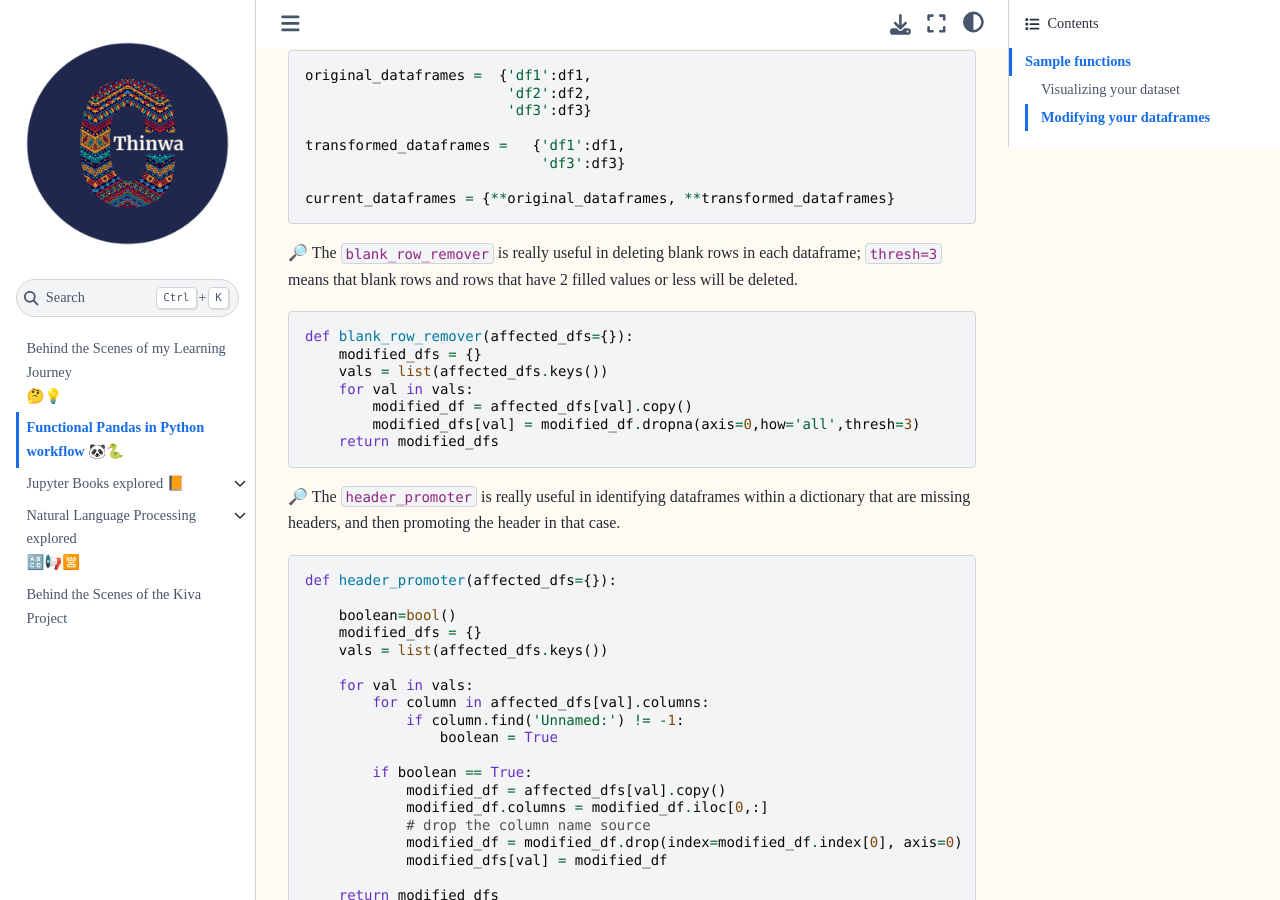
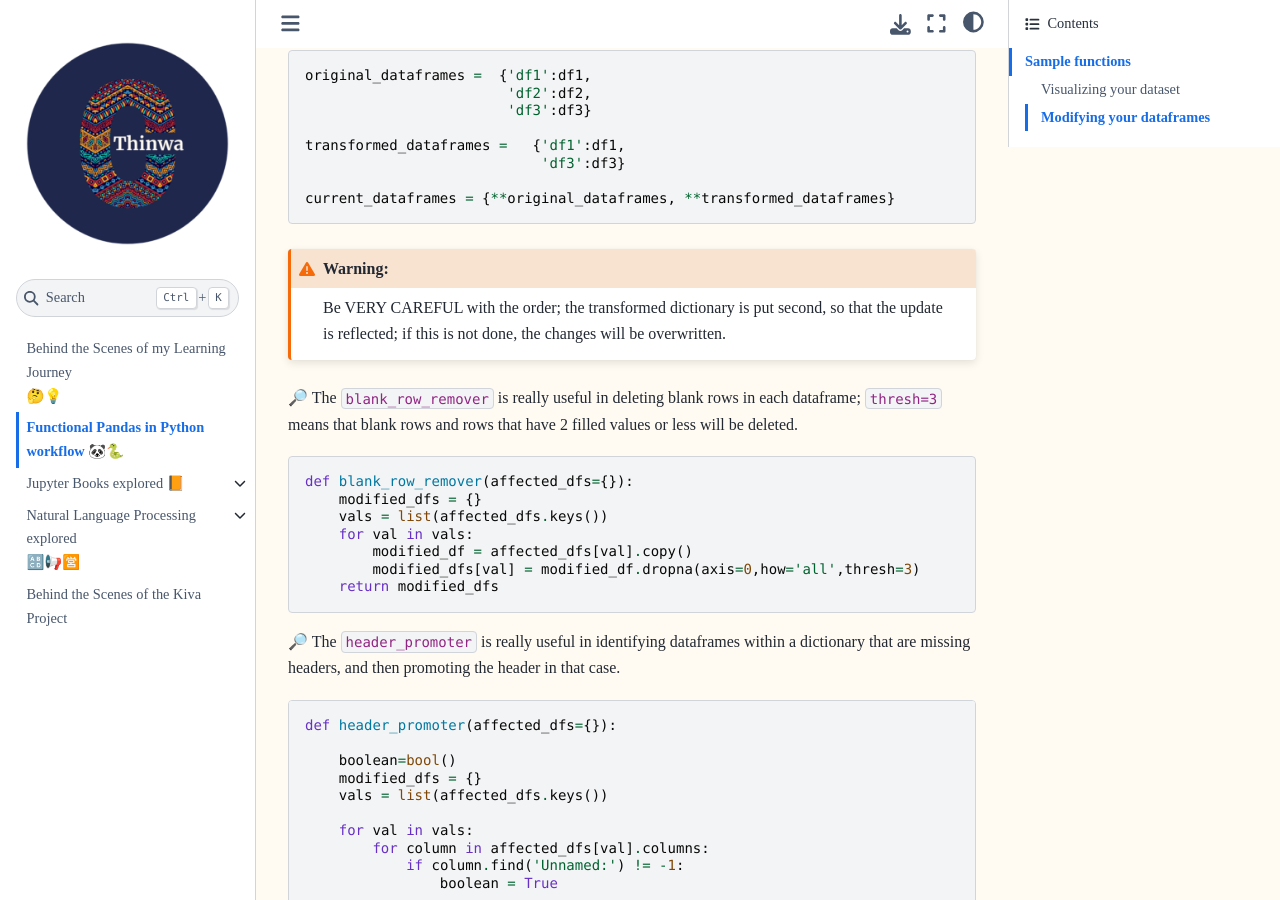
Before and after one commit to CeeThinwa/BTS-Continuous-Learning, a Jupyter Book: the page built from book/pandas_python.md, in a window 1280 px wide and 900 px high, scrolled down 2632 px. Built offline with Jupyter Book 1.0.4 settings and Sphinx 7.4.7 and the Sphinx Book theme 1.1.4, drawn with Linux system fonts in a browser that asks for light colours.

Commit message:
Update pandas_python.md

````diff
--- a/book/pandas_python.md
+++ b/book/pandas_python.md
@@ -70,7 +70,6 @@ def dataframes_displayed(df_dict={}, input_string=''):
 
 :::{admonition} What does `column.find('Unnamed:') != -1` mean?
 :class: note
-
 According to [this source](https://tech-related.com/p/6q3ePQloAv):
 
 *The `str.find` method is to find whether there is a character or substring to be found in*<br>
@@ -121,10 +120,13 @@ transformed_dataframes =   {'df1':df1,
 
 current_dataframes = {**original_dataframes, **transformed_dataframes}
 ```
-:::{admonition}
+
+:::{admonition} Warning:
 :class: warning
-Be VERY CAREFUL with the order; the transformed dictionary is put second, so that the update is reflected; if this is not done, the changes will be overwritten.
+Be VERY CAREFUL with the order; the transformed dictionary is put second, so
+that the update is reflected; if this is not done, the changes will be overwritten.
 :::
+
 
 🔎 The `blank_row_remover` is really useful in deleting blank rows in each dataframe; `thresh=3` means that blank rows and rows that have 2 filled values or less will be deleted.
 
````
